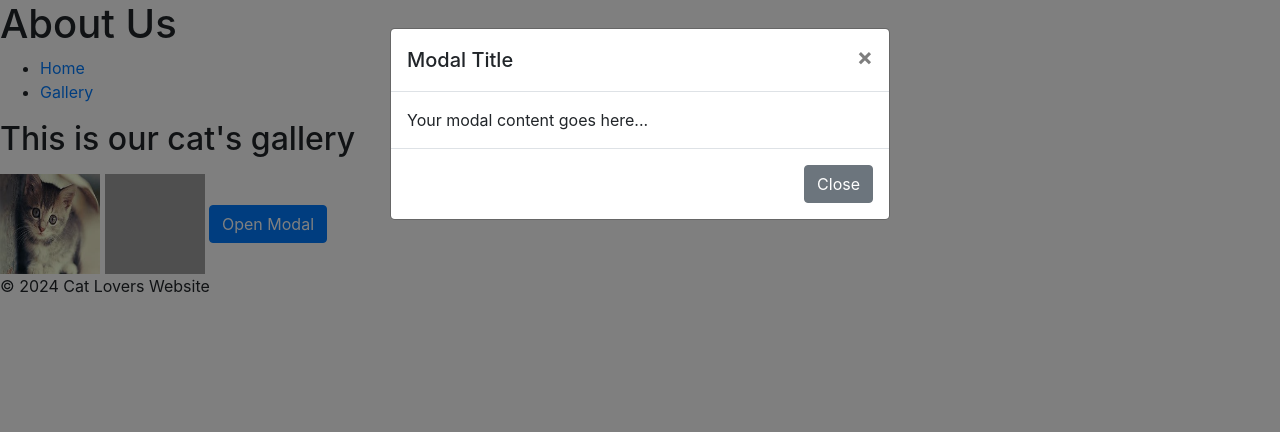
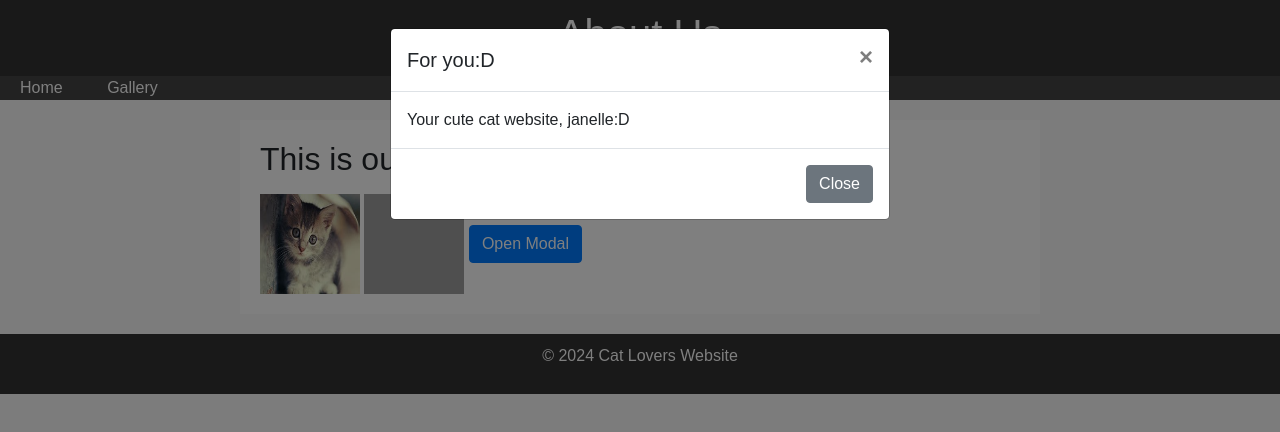
Before and after one commit to TheZincTZ/thecatwebsite, a plain HTML site: page gallery.html in a window 1280 px wide. Both pictures are taken after a click on the button "Open Modal". Drawn offline with nearby package versions, Linux system fonts and the light colour scheme; grey boxes are pictures that could not be loaded.

Commit message:
Update gallery.html

```diff
--- a/gallery.html
+++ b/gallery.html
@@ -5,6 +5,7 @@
     <meta name="viewport" content="width=device-width, initial-scale=1.0">
     <title>About Us</title>
     <link rel="stylesheet" href="https://stackpath.bootstrapcdn.com/bootstrap/4.5.2/css/bootstrap.min.css">
+    <link rel="stylesheet" href="/css/styles.css">
 </head>
 <body>
     <header>
@@ -34,13 +35,13 @@
             <div class="modal-dialog" role="document">
                 <div class="modal-content">
                     <div class="modal-header">
-                        <h5 class="modal-title" id="exampleModalLabel">Modal Title</h5>
+                        <h5 class="modal-title" id="exampleModalLabel">For you:D</h5>
                         <button type="button" class="close" data-dismiss="modal" aria-label="Close">
                             <span aria-hidden="true">&times;</span>
                         </button>
                     </div>
                     <div class="modal-body">
-                        Your modal content goes here...
+                        Your cute cat website, janelle:D
                     </div>
                     <div class="modal-footer">
                         <button type="button" class="btn btn-secondary" data-dismiss="modal">Close</button>
```
